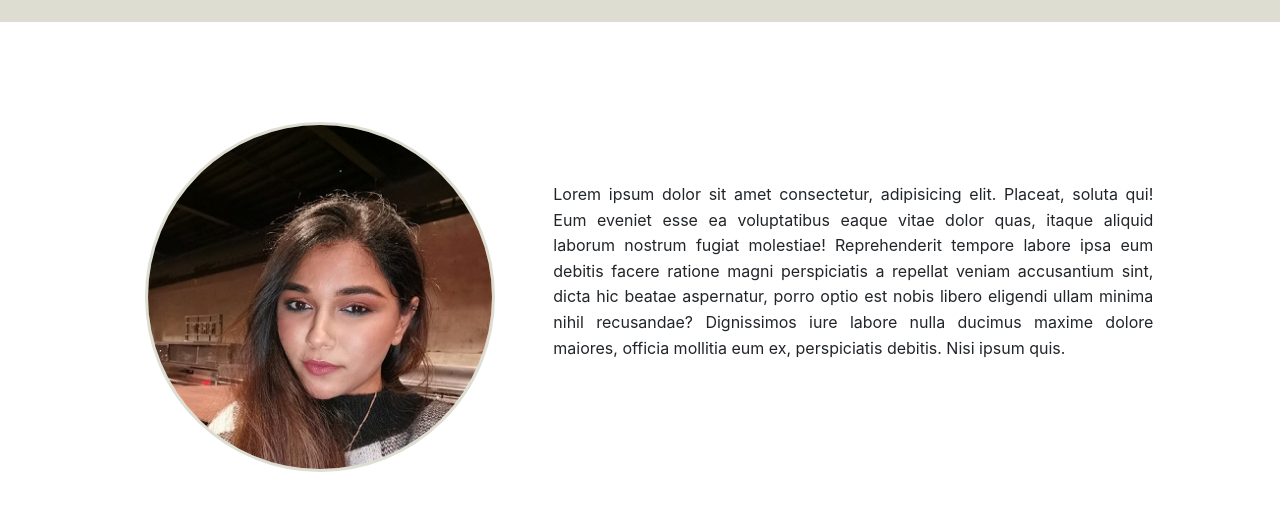
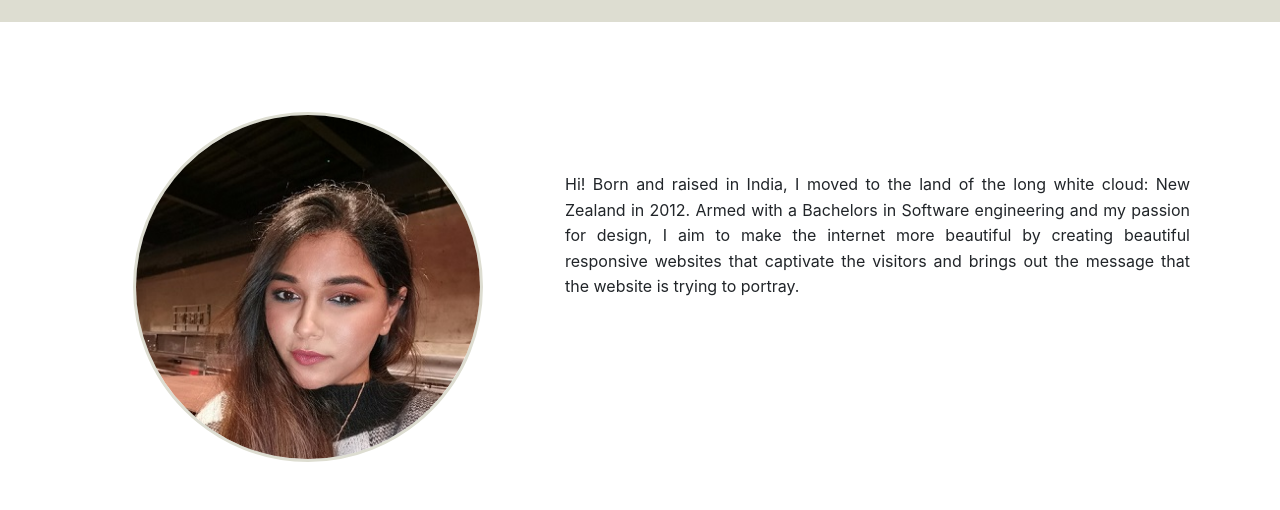
Before and after one commit to karishmapatel27/karishmapatel-myfirstwebsite, a plain HTML site: page about.html in a window 1280 px wide. Shown: the part 86-596 px from the top of the page. Drawn offline with nearby package versions, Linux system fonts and the light colour scheme.

Commit message:
add about me text, font, align content

```diff
--- a/about.html
+++ b/about.html
@@ -45,10 +45,10 @@
                     <a class="nav-link" href="about.html">About</a>
                   </li>
                   <li class="nav-item">
-                    <a class="nav-link" href="#">Blog</a>
+                    <a class="nav-link" href="blog.html">Blog</a>
                   </li>
                   <li class="nav-item">
-                    <a class="nav-link" href="#">Contact</a>
+                    <a class="nav-link" href="contact.html">Contact</a>
                   </li>
                 </ul>
               </div>
@@ -56,29 +56,29 @@
           </header>
         </div>
       </div>
-      <div class="row" style="margin-top: 100px;">
-        <div class="col-sm-1"></div>
-        <div class="col-sm-4">
+      <div class="container">
+        <div class="row" style="margin-top: 90px;">
+          <div class="col-sm-5">
+            <!-- <div class="container" style="background-color: cornsilk;"> -->
             <div class="circular--portrait">
               <img
                 src="./image/20190809_202253_D2F65B17-925D-4F84-BB2E-5EFA7ED0F7F4.jpeg"
                 alt=""
               />
             </div>
+            <!-- </div> -->
           </div>
-        <div class="col-sm-6">
+          <div class="col-sm-7">
             <p class="aboutContent">
-            Lorem ipsum dolor sit amet consectetur, adipisicing elit. Placeat,
-            soluta qui! Eum eveniet esse ea voluptatibus eaque vitae dolor quas,
-            itaque aliquid laborum nostrum fugiat molestiae! Reprehenderit
-            tempore labore ipsa eum debitis facere ratione magni perspiciatis a
-            repellat veniam accusantium sint, dicta hic beatae aspernatur, porro
-            optio est nobis libero eligendi ullam minima nihil recusandae?
-            Dignissimos iure labore nulla ducimus maxime dolore maiores, officia
-            mollitia eum ex, perspiciatis debitis. Nisi ipsum quis.
+              Hi! Born and raised in India, I moved to the land of the long
+              white cloud: New Zealand in 2012. Armed with a Bachelors in
+              Software engineering and my passion for design, I aim to make the
+              internet more beautiful by creating beautiful responsive websites
+              that captivate the visitors and brings out the message that the
+              website is trying to portray.
             </p>
           </div>
-        <div class="col-sm-1"></div>
+        </div>
       </div>
     </div>
     <!-- Script -->
```
Lines whose indentation alone changed are shown as unchanged.
